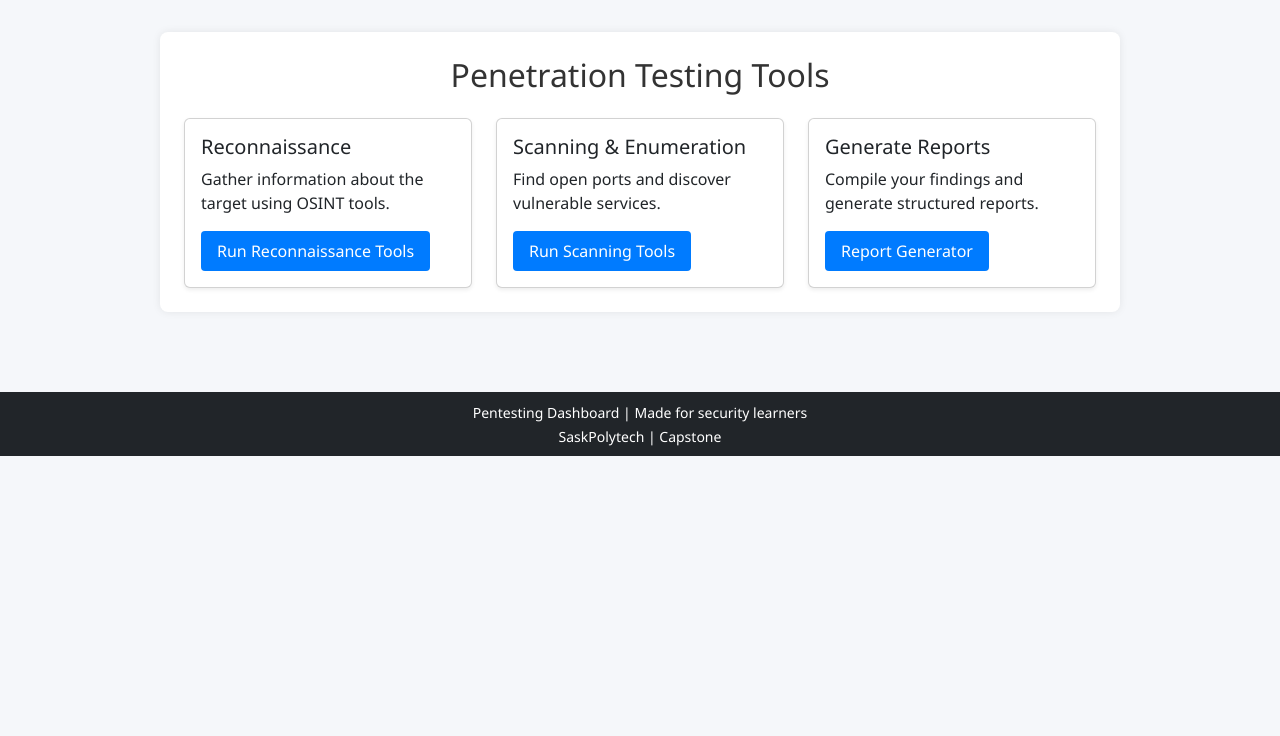
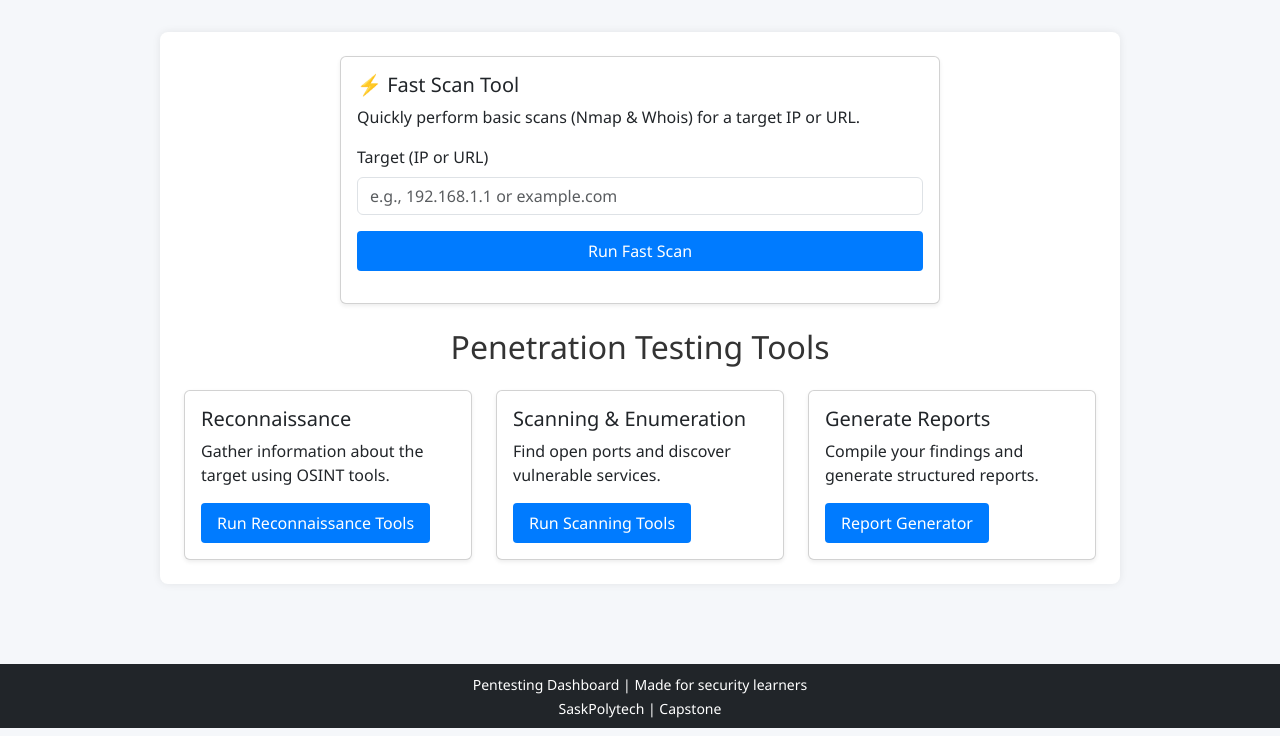
Before and after one commit to abhijeet-2108/Saskpoly_Capstone, a Flask app: page / in a window 1280 px wide. Shown: the part 104-840 px from the top of the page. Before the commit the page ends 560 px from the top, so only its background shows below. Run offline with Flask 3, Linux system fonts and the light colour scheme.

Commit message:
fast scan 1

```diff
--- a/routes/main_routes.py
+++ b/routes/main_routes.py
@@ -89,6 +89,28 @@ def scan():
         return "Unsupported tool", 400
 
     scan = Scan(target=target, tool_used=tool, scan_output=output)
+    db.session.add(scan)
+    db.session.commit()
+
+    return redirect(url_for('main_routes.history'))
+
+@main_routes.route('/fast-scan', methods=['POST'])
+def fast_scan():
+    target = request.form.get('target')
+    if not target:
+        return "No target specified", 400
+
+    # Run Nmap scan with basic options
+    nmap_output = run_nmap_scan(target, options=['-sS', '-O'])  # Example: Stealth and OS detection
+
+    # Run Whois scan
+    whois_output = run_whois_scan(target)
+
+    # Combine outputs
+    combined_output = f"--- Nmap Scan ---\n{nmap_output}\n\n--- Whois Info ---\n{whois_output}"
+
+    # Save to database
+    scan = Scan(target=target, tool_used='fast_scan', scan_output=combined_output)
     db.session.add(scan)
     db.session.commit()
 
--- a/templates/index.html
+++ b/templates/index.html
@@ -9,6 +9,25 @@
 </nav>
 
 <div class="container">
+  <!-- Fast Scan Tool -->
+<div class="row mb-4 justify-content-center">
+  <div class="col-12 col-md-8">
+    <div class="card shadow-sm">
+      <div class="card-body">
+        <h5 class="card-title">⚡ Fast Scan Tool</h5>
+        <p class="card-text">Quickly perform basic scans (Nmap & Whois) for a target IP or URL.</p>
+        <form method="POST" action="{{ url_for('main_routes.fast_scan') }}">
+          <div class="mb-3">
+            <label for="fastscan-target" class="form-label">Target (IP or URL)</label>
+            <input type="text" class="form-control" id="fastscan-target" name="target" placeholder="e.g., 192.168.1.1 or example.com" required>
+          </div>
+          <button type="submit" class="btn btn-success">Run Fast Scan</button>
+        </form>
+      </div>
+    </div>
+  </div>
+</div>
+
   <h2 class="mb-4 text-center">Penetration Testing Tools</h2>
 
   <div class="row row-cols-1 row-cols-md-2 row-cols-lg-3 g-4 justify-content-center">
```
